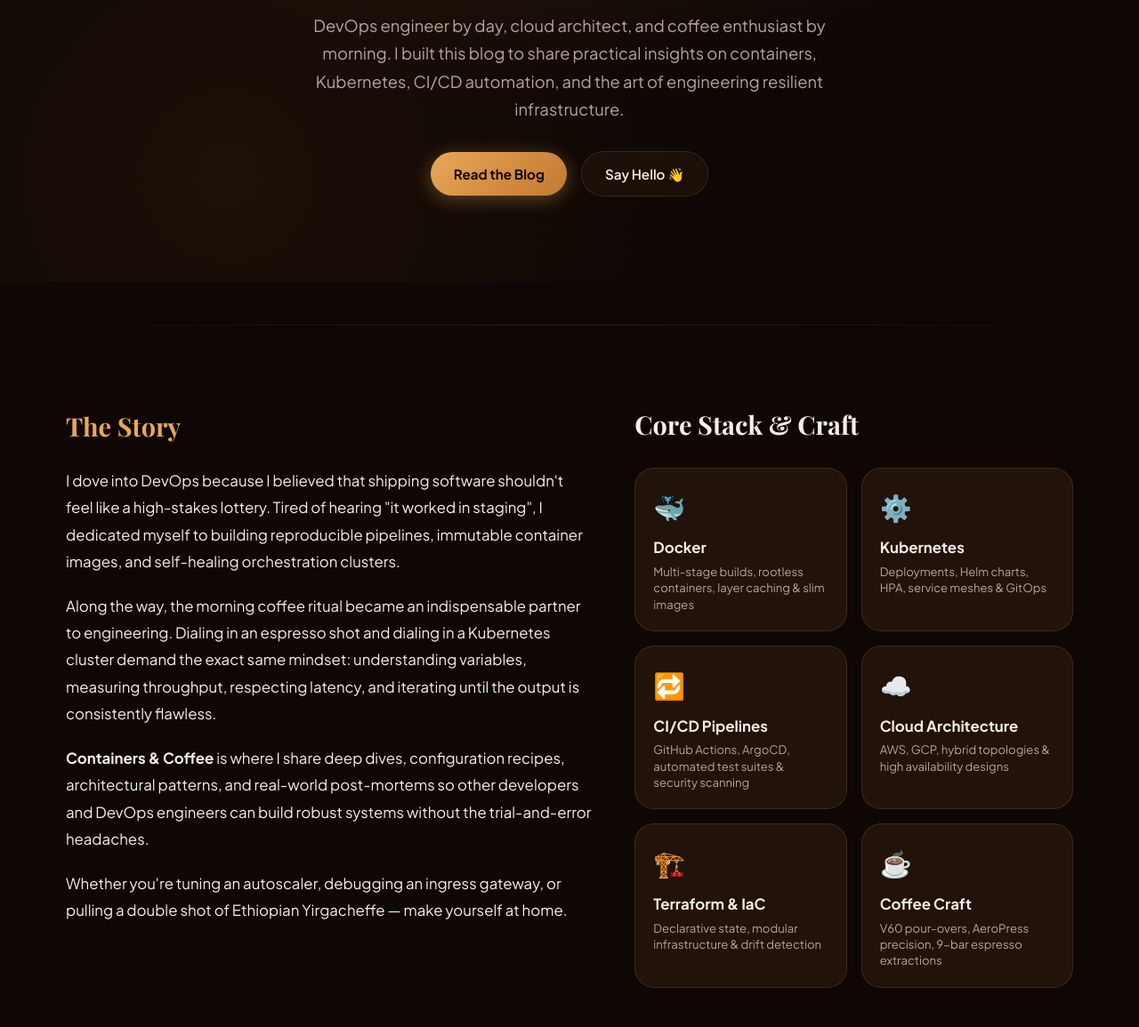
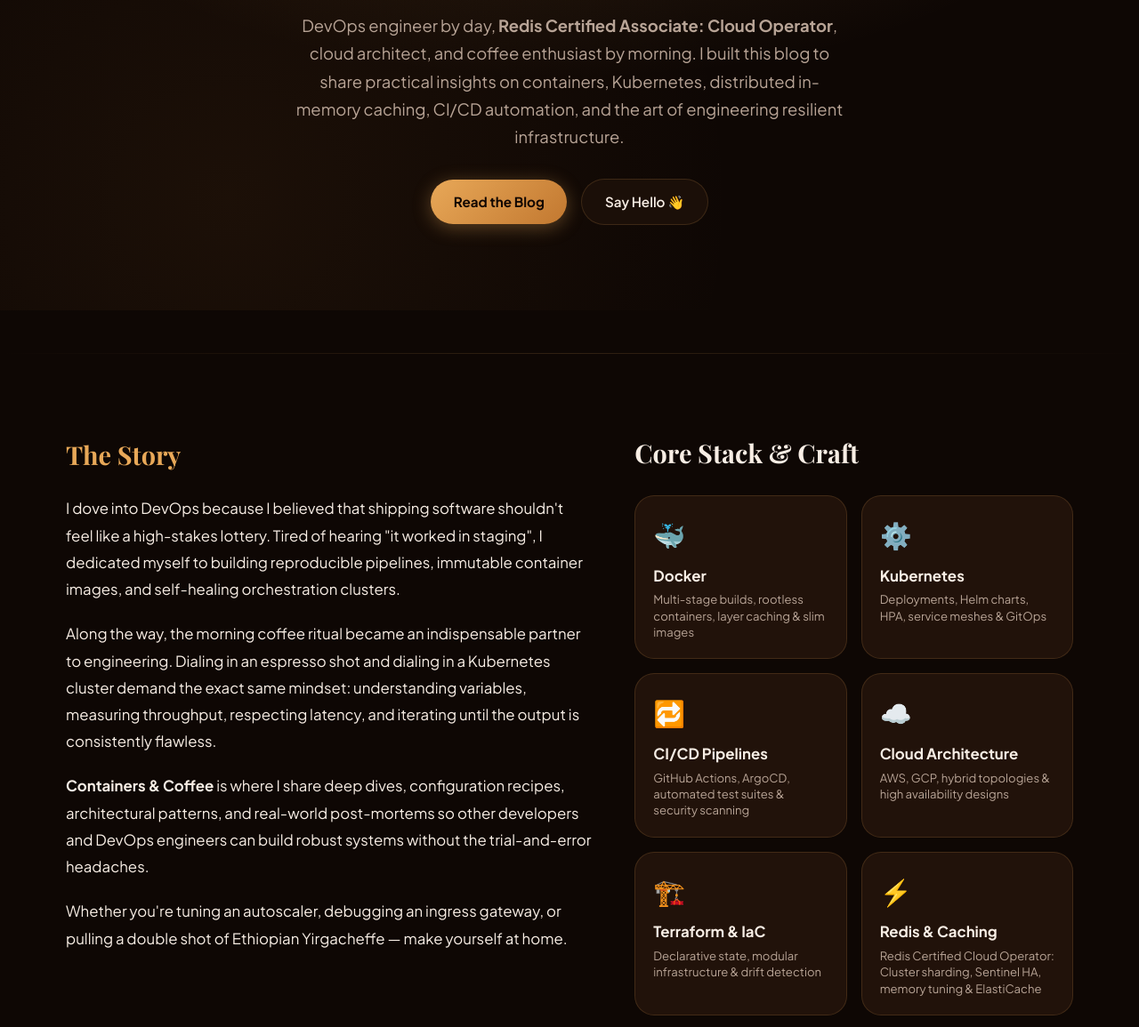
Before and after one commit to kerthikdev/containersandcoffee, a website: page about.html in a window 1280 px wide. Shown: the part 350-1505 px from the top of the page at 89% size. Drawn offline with nearby package versions, Linux system fonts and the light colour scheme; a web font is replaced by a local one.

Commit message:
feat(credentials): add Redis Certified Associate: Cloud Operator to about bio, core stack, and cloud roadmap

```diff
--- a/about.html
+++ b/about.html
@@ -50,8 +50,8 @@
         <div class="about-avatar-large" aria-label="Author initials AB">AB</div>
         <h1 class="about-hero-title" id="about-heading">Hi, I'm Aajera Banu ☕</h1>
         <p class="about-hero-sub">
-          DevOps engineer by day, cloud architect, and coffee enthusiast by morning. I built this blog to
-          share practical insights on containers, Kubernetes, CI/CD automation, and the art
+          DevOps engineer by day, <strong>Redis Certified Associate: Cloud Operator</strong>, cloud architect, and coffee enthusiast by morning. I built this blog to
+          share practical insights on containers, Kubernetes, distributed in-memory caching, CI/CD automation, and the art
           of engineering resilient infrastructure.
         </p>
         <div class="hero-cta-group">
@@ -114,6 +114,11 @@
                 <div class="skill-icon">🏗️</div>
                 <div class="skill-name">Terraform &amp; IaC</div>
                 <div class="skill-desc">Declarative state, modular infrastructure &amp; drift detection</div>
+              </div>
+              <div class="skill-card">
+                <div class="skill-icon">⚡</div>
+                <div class="skill-name">Redis &amp; Caching</div>
+                <div class="skill-desc">Redis Certified Cloud Operator: Cluster sharding, Sentinel HA, memory tuning &amp; ElastiCache</div>
               </div>
               <div class="skill-card">
                 <div class="skill-icon">☕</div>
--- a/data/roadmaps.js
+++ b/data/roadmaps.js
@@ -313,6 +313,12 @@
             command: "aws rds describe-db-instances"
           },
           {
+            name: "Redis & In-Memory Caching (ElastiCache)",
+            type: "core",
+            desc: "Sub-millisecond query caching using Redis Cluster and AWS ElastiCache. Key eviction policies (LRU/LFU), replication groups, automated failover with Sentinel, and Redis persistence (RDB/AOF).",
+            command: "redis-cli -h cluster.cache.amazonaws.com -p 6379 ping"
+          },
+          {
             name: "CloudFront Global CDN & WAF",
             type: "core",
             desc: "Global edge points of presence (PoPs), SSL termination at the edge, origin shield caching, and AWS WAF rules mitigating SQL injection and DDoS.",
```
